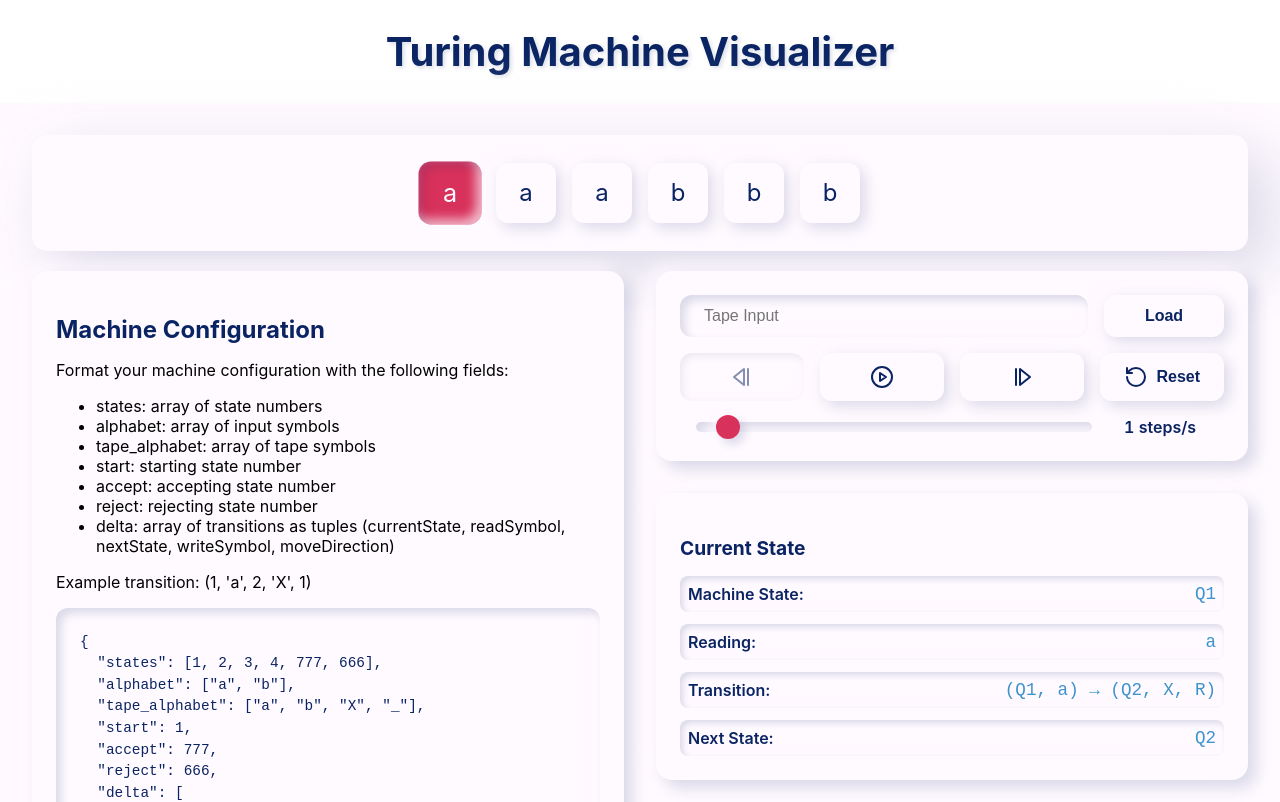
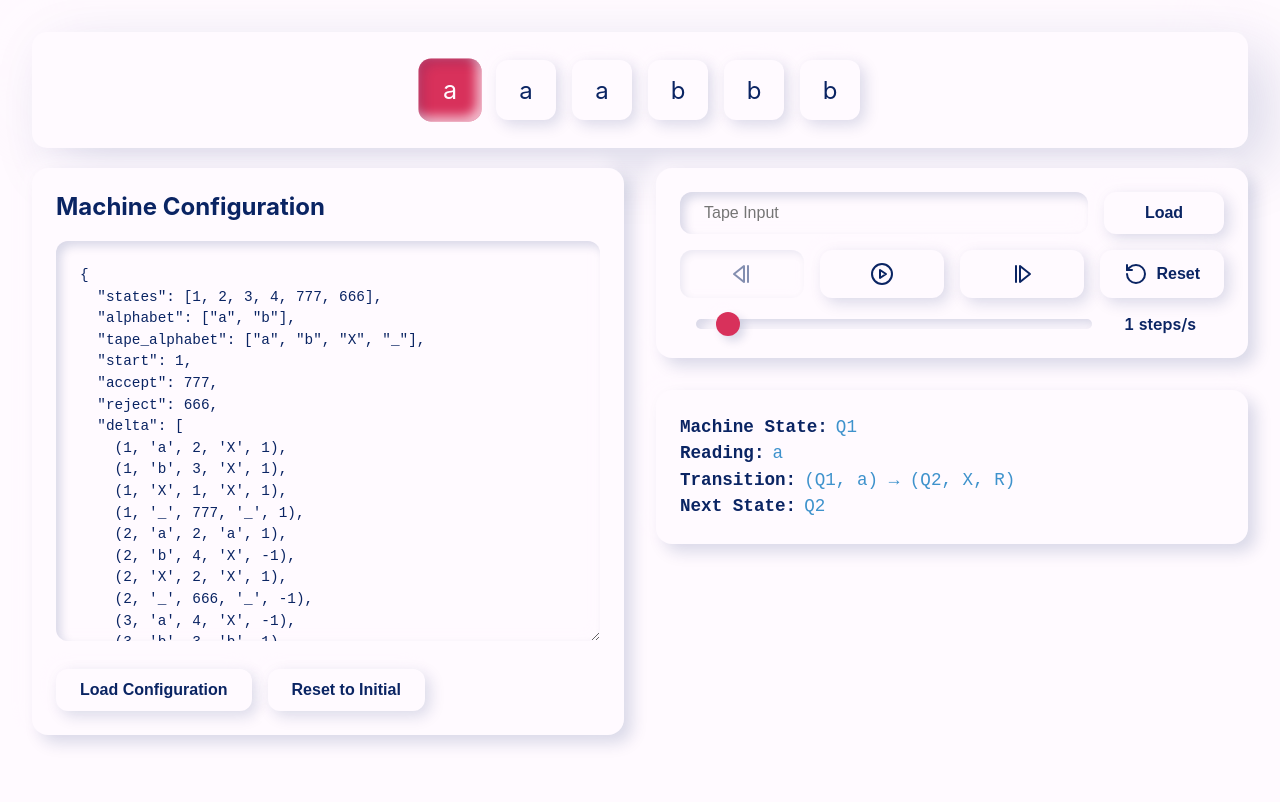
Before and after one commit to jcuhnoio/focs-final, a React (Create React App) app in the folder tm-visualizer/: page / in a window 1280 px wide. Shown: the top 802 px of the page. Built offline with nearby package versions, Linux system fonts and the light colour scheme.

Commit message:
make UI consistent

```diff
--- a/tm-visualizer/src/App.js
+++ b/tm-visualizer/src/App.js
@@ -4,7 +4,6 @@ import TuringMachine from './components/TuringMachine/TuringMachine';
 const App = () => {
   return (
     <div className="app">
-      <h1 className="title">Turing Machine Visualizer</h1>
       <TuringMachine />
     </div>
   );
--- a/tm-visualizer/src/components/PlaybackControls/PlaybackControls.css
+++ b/tm-visualizer/src/components/PlaybackControls/PlaybackControls.css
@@ -72,7 +72,6 @@
   }
 
   .input-section {
-    /* Removed margin-bottom */
     display: flex;
     align-items: center;
   }
--- a/tm-visualizer/src/components/StateViewer/StateViewer.css
+++ b/tm-visualizer/src/components/StateViewer/StateViewer.css
@@ -6,6 +6,10 @@
       8px 8px 16px var(--shadow-dark),
       -8px -8px 16px var(--shadow-light);
     transition: all 0.3s ease;
+    font-family: monospace;
+    font-size: 1.1rem;
+    line-height: 1.5;
+    color: var(--secondary);
   }
 
   .state-viewer.accepted {
@@ -22,48 +26,18 @@
       -8px -8px 16px rgba(255, 255, 255, 0.8);
   }
 
-  .viewer-title {
-    color: var(--primary);
-    font-size: 1.2rem;
-    margin-bottom: 1rem;
-  }
-
-  .state-info {
-    display: flex;
-    flex-direction: column;
-    gap: 0.75rem;
-  }
-
-  .info-row {
-    display: flex;
-    justify-content: space-between;
-    align-items: center;
-    padding: 0.5rem;
-    border-radius: 8px;
-    background-color: var(--background);
-    box-shadow:
-      inset 3px 3px 6px var(--shadow-dark),
-      inset -3px -3px 6px var(--shadow-light);
-  }
-
   .info-label {
     color: var(--primary);
     font-weight: 600;
-  }
-
-  .info-value {
-    font-family: monospace;
-    color: var(--secondary);
-    font-size: 1.1rem;
+    margin-right: 0.5rem;
   }
 
   .state-message {
     text-align: center;
     font-weight: 600;
     font-size: 1.2rem;
-    margin-top: 0.5rem;
-    padding: 0.5rem;
-    border-radius: 8px;
+    margin-top: 1rem;
+    color: var(--primary);
   }
 
   .accepted .state-message {
--- a/tm-visualizer/src/components/StateViewer/StateViewer.js
+++ b/tm-visualizer/src/components/StateViewer/StateViewer.js
@@ -20,29 +20,25 @@ const StateViewer = ({ currentState, tape, headPosition, machine, machineState }
       machineState === "accepted" ? "accepted" :
       machineState === "rejected" ? "rejected" : ""
     }`}>
-      <h3 className="viewer-title">Current State</h3>
-      <div className="state-info">
-        <div className="info-row">
+      <div>
         <span className="info-label">Machine State:</span>
-          <span className="info-value">Q{currentState}</span>
+        Q{currentState}
       </div>
 
-        <div className="info-row">
+      <div>
         <span className="info-label">Reading:</span>
-          <span className="info-value">{tape[headPosition] || '_'}</span>
+        {tape[headPosition] || '_'}
       </div>
 
       {transition && (
         <>
-            <div className="info-row">
+          <div>
             <span className="info-label">Transition:</span>
-              <span className="info-value">
             (Q{transition[0]}, {transition[1]}) → (Q{transition[2]}, {transition[3]}, {transition[4] === 1 ? 'R' : 'L'})
-              </span>
           </div>
-            <div className="info-row">
+          <div>
             <span className="info-label">Next State:</span>
-              <span className="info-value">Q{transition[2]}</span>
+            Q{transition[2]}
           </div>
         </>
       )}
@@ -54,7 +50,6 @@ const StateViewer = ({ currentState, tape, headPosition, machine, machineState }
         <div className="state-message">Machine Rejected</div>
       )}
     </div>
-    </div>
   );
 };
 
--- a/tm-visualizer/src/components/TuringMachine/TuringMachineClass.js
+++ b/tm-visualizer/src/components/TuringMachine/TuringMachineClass.js
@@ -1,9 +1,8 @@
 class TuringMachineClass {
   constructor(machine, input, config) {
-    this.machine = machine; // Store the machine configuration
+    this.machine = machine;
     this.input = input;
     this.config = config;
-    console.log("TM Class initialized with machine:", machine);
   }
 
   startTM(machine, input) {
@@ -37,15 +36,11 @@ class TuringMachineClass {
       config.head = 0;
     }
 
-    // Process transitions
+    // Find valid transitions
     for (const transition of machine.delta) {
-      const [currentState, readSymbol, nextState, writeSymbol, moveDirection] =
-        transition;
+      const [currentState, readSymbol, nextState, writeSymbol, moveDirection] = transition;
 
-      if (
-        currentState === config.state &&
-        readSymbol === currentTape[config.head]
-      ) {
+      if (currentState === config.state && readSymbol === currentTape[config.head]) {
         const newTape = [...currentTape];
         newTape[config.head] = writeSymbol;
 
@@ -60,16 +55,14 @@ class TuringMachineClass {
       }
     }
 
-    // If no valid transitions, return reject state
+    // If no valid transitions found, return reject state with current tape
     if (results.length === 0) {
-      this.printConfig(results.config)
-      return [
-        {
-          state: machine.reject,
-          tape: currentTape,
-          head: config.head + 1, // Arbitrary move for reject
-        },
-      ];
+      return [{
+        state: machine.reject,
+        tape: currentTape,
+        head: config.head,
+        moveDir: 0  // No movement since we're rejecting
+      }];
     }
 
     return results;
@@ -82,4 +75,4 @@ class TuringMachineClass {
   }
 }
 
-export default TuringMachineClass
+export default TuringMachineClass;
--- a/tm-visualizer/src/components/TuringMachineConfig/TuringMachineConfig.css
+++ b/tm-visualizer/src/components/TuringMachineConfig/TuringMachineConfig.css
@@ -1,15 +1,48 @@
 .config-container {
-  height: 100%;
-  width: 100%;
+  height: auto;
+  width: auto;
   box-sizing: border-box;
-  /* Reduce padding to prevent overflow */
   padding: 1.5rem;
+  padding-bottom: 0rem;
+}
+
+.config-button:hover:not(:disabled) {
+  transform: translateY(-2px);
+  box-shadow:
+    8px 8px 20px var(--shadow-dark),
+    -8px -8px 20px var(--shadow-light);
+}
+
+.config-button:active:not(:disabled) {
+  transform: translateY(0);
+  box-shadow:
+    inset 5px 5px 10px var(--shadow-dark),
+    inset -5px -5px 10px var(--shadow-light);
+}
+
+.config-button:disabled {
+  opacity: 0.5;
+  cursor: not-allowed;
+  box-shadow:
+    inset 3px 3px 7px var(--shadow-dark),
+    inset -3px -3px 7px var(--shadow-light);
+}
+
+.config-buttons {
+  width: auto;
+  padding: 1.5rem;
+  flex-direction: row;
+  display: flex;
+  gap: 1rem;
+  align-items: left;
+  margin: auto;
+  padding-left: 0rem;
 }
 
 .config-title {
   color: var(--primary);
   font-size: 1.5rem;
-  margin-bottom: 1rem;
+  margin-top: auto;
 }
 
 .config-editor {
@@ -40,3 +73,22 @@
   border-radius: 8px;
   background-color: rgba(216, 49, 91, 0.1);
 }
+
+.config-button {
+  width: auto;
+  padding: 12px 24px;
+  font-size: 1rem;
+  border: none;
+  border-radius: 12px;
+  background-color: var(--background);
+  color: var(--primary);
+  font-weight: 600;
+  cursor: pointer;
+  display: flex;
+  align-content: center;
+  gap: 0.5rem;
+  transition: all 0.3s ease;
+  box-shadow:
+    5px 5px 15px var(--shadow-dark),
+    -5px -5px 15px var(--shadow-light);
+}
--- a/tm-visualizer/src/components/TuringMachineConfig/TuringMachineConfig.js
+++ b/tm-visualizer/src/components/TuringMachineConfig/TuringMachineConfig.js
@@ -1,11 +1,9 @@
-// components/TuringMachineConfig/TuringMachineConfig.js
 import React, { useState } from 'react';
 import './TuringMachineConfig.css';
 
 const TuringMachineConfig = ({ onConfigChange, initialConfig }) => {
   const [configText, setConfigText] = useState(formatConfig(initialConfig));
   const [error, setError] = useState(null);
-  const [successMessage, setSuccessMessage] = useState(null);
   const [currentConfig, setCurrentConfig] = useState(initialConfig);
 
   // Custom stringification for the config
@@ -60,7 +58,6 @@ const TuringMachineConfig = ({ onConfigChange, initialConfig }) => {
   const loadConfig = () => {
     try {
       setError(null);
-      setSuccessMessage(null);
 
       // Convert tuples to arrays before parsing
       const convertedConfig = convertTuplesToArrays(configText);
@@ -85,8 +82,6 @@ const TuringMachineConfig = ({ onConfigChange, initialConfig }) => {
       console.log("Step 4 - Calling onConfigChange with:", parsedConfig);
       onConfigChange(parsedConfig);
 
-      setSuccessMessage("Machine configuration loaded successfully!");
-      setTimeout(() => setSuccessMessage(null), 3000);
     } catch (err) {
       setError(`Configuration error: ${err.message}`);
     }
@@ -161,7 +156,6 @@ const TuringMachineConfig = ({ onConfigChange, initialConfig }) => {
     setConfigText(e.target.value);
     // Clear messages when user starts typing
     setError(null);
-    setSuccessMessage(null);
   };
 
   const resetConfig = () => {
@@ -169,26 +163,11 @@ const TuringMachineConfig = ({ onConfigChange, initialConfig }) => {
     setCurrentConfig(initialConfig);
     onConfigChange(initialConfig);
     setError(null);
-    setSuccessMessage("Configuration reset to initial machine");
-    setTimeout(() => setSuccessMessage(null), 3000);
   };
 
   return (
     <div className="config-container">
       <h2 className="config-title">Machine Configuration</h2>
-      <div className="config-instructions">
-        <p>Format your machine configuration with the following fields:</p>
-        <ul>
-          <li>states: array of state numbers</li>
-          <li>alphabet: array of input symbols</li>
-          <li>tape_alphabet: array of tape symbols</li>
-          <li>start: starting state number</li>
-          <li>accept: accepting state number</li>
-          <li>reject: rejecting state number</li>
-          <li>delta: array of transitions as tuples (currentState, readSymbol, nextState, writeSymbol, moveDirection)</li>
-        </ul>
-        <p className="config-example">Example transition: (1, 'a', 2, 'X', 1)</p>
-      </div>
       <textarea
         className="config-editor"
         value={configText}
@@ -198,20 +177,19 @@ const TuringMachineConfig = ({ onConfigChange, initialConfig }) => {
       />
       <div className="config-buttons">
         <button
-          className="config-button load-button"
+          className="config-button"
           onClick={loadConfig}
         >
           Load Configuration
         </button>
         <button
-          className="config-button reset-button"
+          className="config-button"
           onClick={resetConfig}
         >
           Reset to Initial
         </button>
       </div>
       {error && <div className="config-error">{error}</div>}
-      {successMessage && <div className="config-success">{successMessage}</div>}
     </div>
   );
 };
```
Lines whose indentation alone changed are shown as unchanged.
